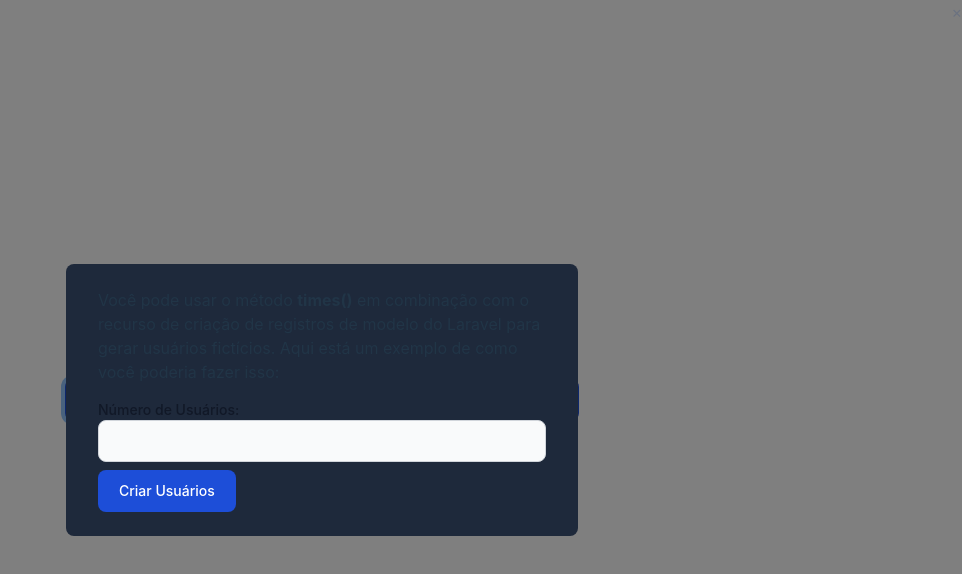
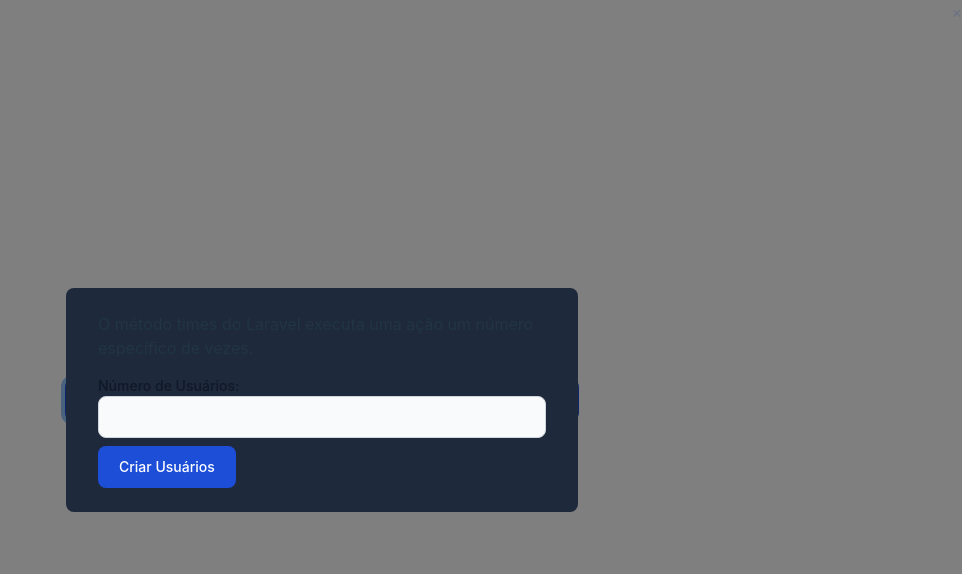
Before and after one commit to thefoxdeveloper/my-project, a React (Vite) app: page / in a window 1280 px wide. Both pictures are taken after a click on the button "times()". Shown: the top 574 px of the page, without its empty margins (318-1280 px from the left). Built offline with nearby package versions, Linux system fonts and the light colour scheme.

Commit message:
fix: styling

```diff
--- a/src/App.jsx
+++ b/src/App.jsx
@@ -28,7 +28,7 @@ export default function App() {
 
   return (
     <div className="w-screen">
-      <ul className="flex space-x-4 text-center justify-center">
+      <ul className="flex  space-x-4 text-center justify-center items-center">
         <li>
           <button
             className="text-white bg-blue-700 hover:bg-blue-800 focus:ring-4 focus:outline-none focus:ring-blue-300 font-medium rounded-lg text-sm w-full sm:w-auto px-5 py-2.5 text-center dark:bg-blue-600 dark:hover:bg-blue-700 dark:focus:ring-blue-800"
--- a/src/CreateUser.jsx
+++ b/src/CreateUser.jsx
@@ -30,9 +30,8 @@ function CreateUser() {
   return (
     <div className="max-w-md mx-auto">
       <p className="mb-4">
-        Você pode usar o método <strong>times()</strong> em combinação com o
-        recurso de criação de registros de modelo do Laravel para gerar usuários
-        fictícios. Aqui está um exemplo de como você poderia fazer isso:
+        O método times do Laravel executa uma ação um número específico de
+        vezes.
       </p>
       <label className="block mb-2 text-sm font-medium text-gray-900 dark:text-white">
         Número de Usuários:
--- a/src/FilteredCollection.jsx
+++ b/src/FilteredCollection.jsx
@@ -17,12 +17,12 @@ class FilteredCollection extends React.Component {
 
     return (
       <div>
-        <h3>
+        <p className="mb-4">
           O método where() filtra dados no Laravel com base em condições
           específicas de consulta.
-        </h3>
-        <div className="relative overflow-x-auto">
-          <h2>Coleção Original:</h2>
+        </p>
+        <div className="relative overflow-x-auto mb-4">
+          <h2 className="mb-4">Coleção Original:</h2>
           <table className="w-full text-sm text-left rtl:text-right text-gray-500 dark:text-gray-400">
             <thead className="text-xs text-gray-700 uppercase bg-gray-50 dark:bg-gray-700 dark:text-gray-400">
               <tr>
@@ -51,7 +51,7 @@ class FilteredCollection extends React.Component {
         </div>
 
         <div className="relative overflow-x-auto">
-          <h2>Coleção Filtrada: Menor ou Igual a R$100</h2>
+          <h2 className="mb-4">Coleção Filtrada: Menor ou Igual a R$100</h2>
           <table className="w-full text-sm text-left rtl:text-right text-gray-500 dark:text-gray-400">
             <thead className="text-xs text-gray-700 uppercase bg-gray-50 dark:bg-gray-700 dark:text-gray-400">
               <tr>
--- a/src/FlippedCollection.jsx
+++ b/src/FlippedCollection.jsx
@@ -15,7 +15,7 @@ class FlippedCollection extends React.Component {
 
     return (
       <div className="overflow-x-auto">
-        <p>
+        <p className="mb-4">
           O método flip() inverte as chaves e valores em uma coleção no Laravel,
           facilitando a manipulação de dados.
         </p>
--- a/src/RejectComponent.jsx
+++ b/src/RejectComponent.jsx
@@ -10,7 +10,7 @@ class RejectComponent extends React.Component {
 
     return (
       <div className="overflow-x-auto">
-        <p>
+        <p className="mb-4">
           O método reject() filtra a coleção, removendo os itens que atendem a
           uma determinada condição especificada.
         </p>
--- a/src/UnwrapComponent.jsx
+++ b/src/UnwrapComponent.jsx
@@ -36,7 +36,7 @@ class UnwrapComponent extends React.Component {
 
     return (
       <div className="overflow-x-auto">
-        <p>
+        <p className="mb-4">
           O método unwrap() pega uma coleção de dados e retorna os valores
           dentro dela, preservando sua estrutura original.
         </p>
```
